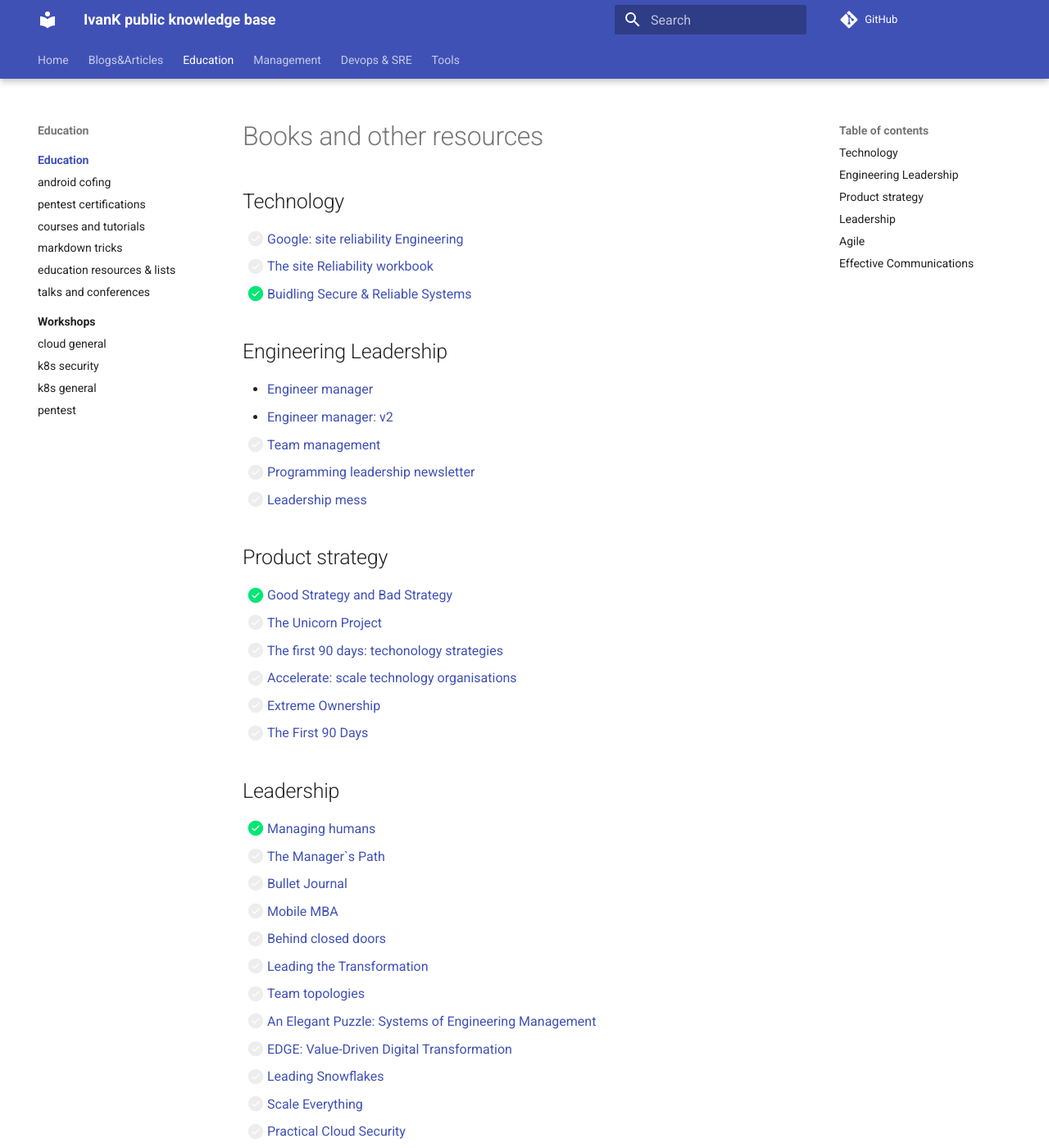
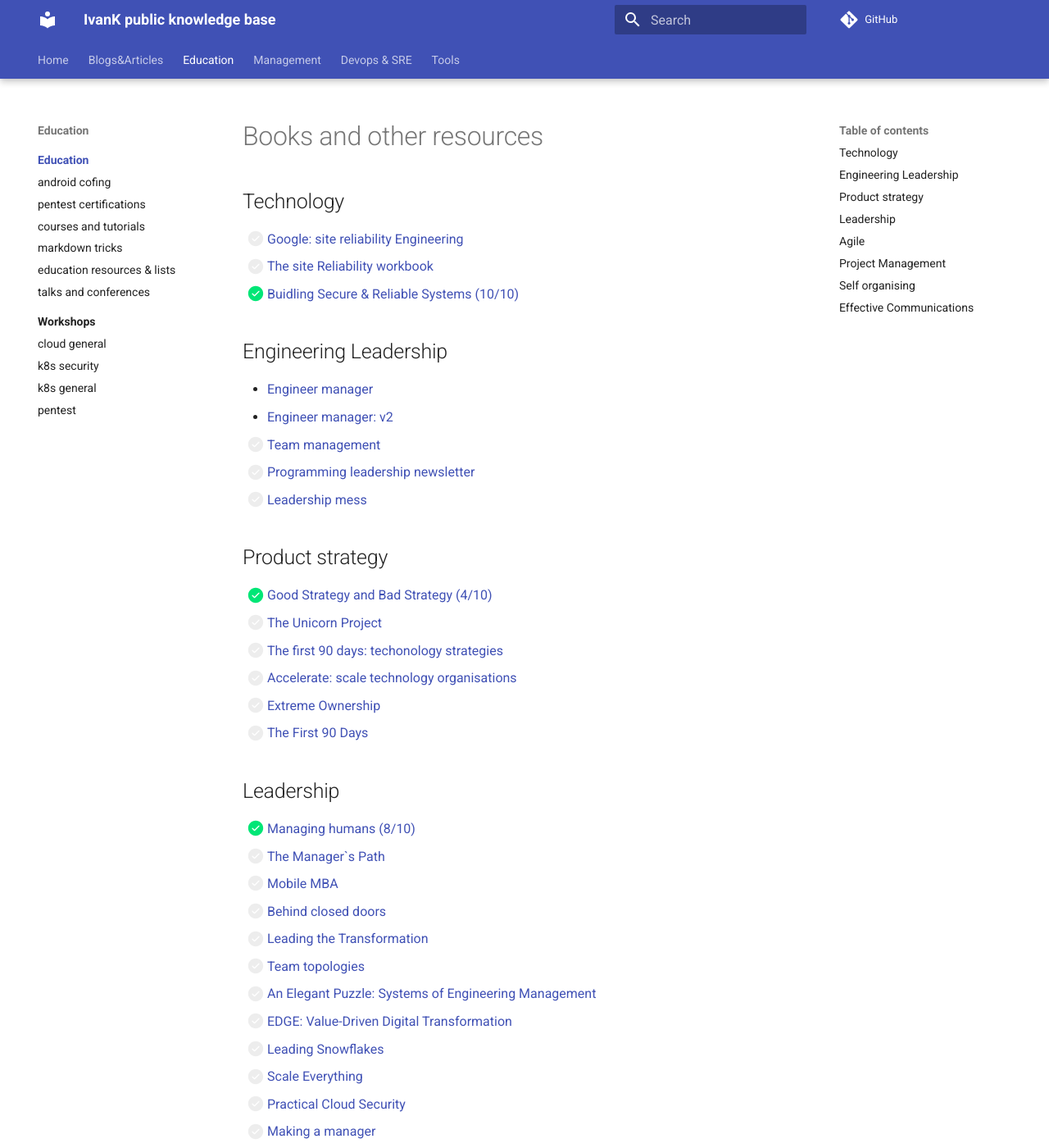
Before and after one commit to ivankatliarchuk/knowledge-base, an MkDocs documentation site: the page built from docs/education/index.md, in a window 1280 px wide and 1400 px high. Shown: the whole window at 82% size. Built offline with MkDocs 1.6.1 and Material for MkDocs 9.7.7, drawn with Linux system fonts in a browser that asks for light colours; comment, search, counter and statistics services are not loaded; some of the changed text lies outside the part shown.

Commit message:
move the books around

```diff
--- a/docs/education/index.md
+++ b/docs/education/index.md
@@ -13,7 +13,7 @@
 
 - [ ] [Google: site reliability Engineering](https://landing.google.com/sre/sre-book/toc/)
 - [ ] [The site Reliability workbook](https://sre.google/workbook/table-of-contents/)
-- [X] [Buidling Secure & Reliable Systems][secure-reliable]
+- [X] [Buidling Secure & Reliable Systems (10/10)][secure-reliable]
 
 ## Engineering Leadership
 
@@ -25,7 +25,7 @@
 
 ## Product strategy
 
-- [x] [Good Strategy and Bad Strategy][good-bad-strategy]
+- [x] [Good Strategy and Bad Strategy (4/10)][good-bad-strategy]
 - [ ] [The Unicorn Project][unicorn-project]
 - [ ] [The first 90 days: techonology strategies][accelerate]
 - [ ] [Accelerate: scale technology organisations][accelerate]
@@ -34,9 +34,8 @@
 
 ## Leadership
 
-- [X] [Managing humans](https://github.com/ivankatliarchuk/managing-humans)
+- [X] [Managing humans (8/10)](https://github.com/ivankatliarchuk/managing-humans)
 - [ ] [The Manager`s Path](https://www.amazon.co.uk/Manager%60s-Path-Camille-Fournier/dp/1491973897)
-- [ ] [Bullet Journal](https://bulletjournal.com/pages/book)
 - [ ] [Mobile MBA](https://www.amazon.com/Mobile-MBA-Skills-Further-Faster/dp/0273750216)
 - [ ] [Behind closed doors]()
 - [ ] [Leading the Transformation](https://itrevolution.com/leading-the-transformation-book/)
@@ -71,6 +67,17 @@
 
 - [ ] [User Story Mapping: Discover the Whole Story](https://www.amazon.co.uk/User-Story-Mapping-Discover-Product/dp/1491904909)
 - [ ] [Agile conversations](https://itrevolution.com/agile-conversations/)
+
+## Project Management
+
+- [ ] [Phoenix Project](https://www.amazon.com/Phoenix-Project-DevOps-Helping-Business/dp/0988262592)
+
+## Self organising
+
+- [ ] [The Coaching Habit](https://boxofcrayons.com/the-coaching-habit-book/)
+- [ ] [Atomic Habits](https://jamesclear.com/atomic-habits)
+- [ ] [Bullet Journal](https://bulletjournal.com/pages/book)
+- [ ] [Deep work](https://www.calnewport.com/books/deep-work/)
 
 ## Effective Communications
 
```
Also changed, not shown: other parts of docs/education/index.md (+0 -3 lines).
